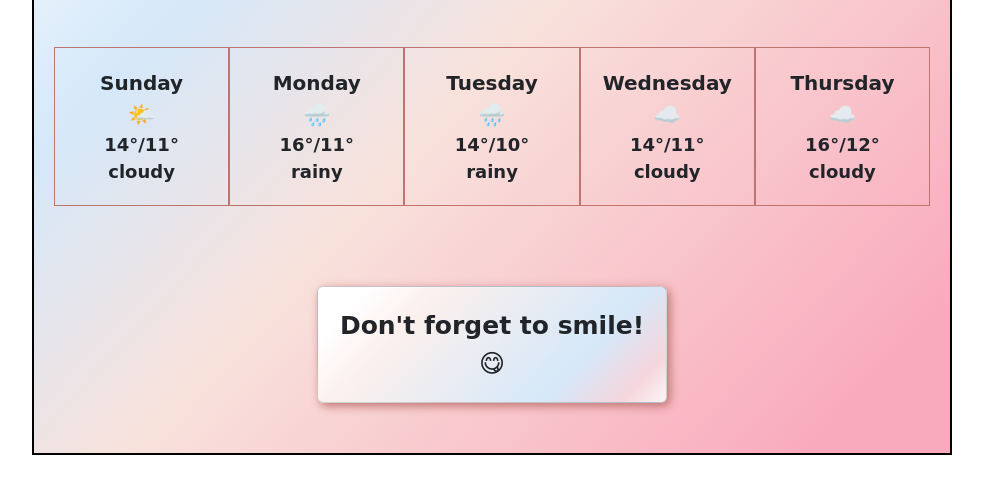
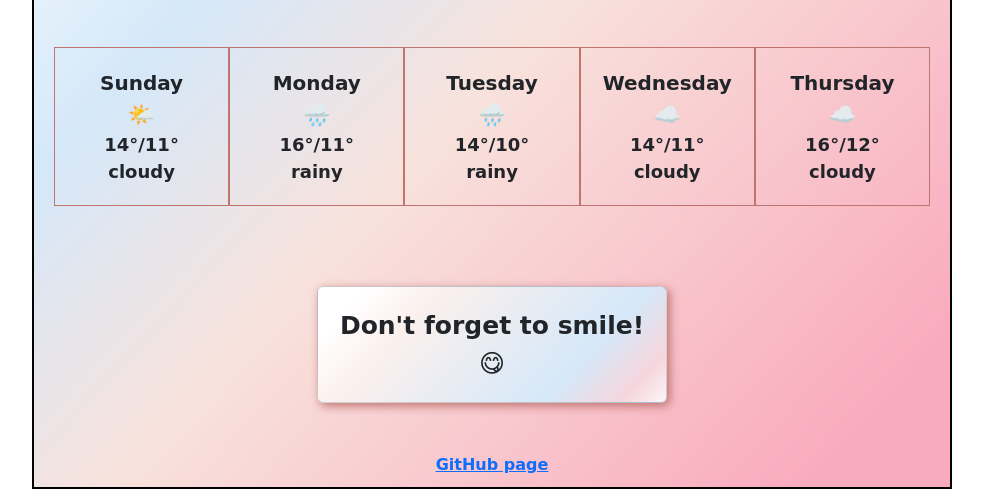
Before and after one commit to saroltah/existing-project, a plain HTML site: page index.html in a window 1280 px wide. Shown: the part 492-981 px from the top of the page, without its empty margins (148-1131 px from the left). Before the commit the page ends 947 px from the top, so only its background shows below. Drawn offline with nearby package versions, Linux system fonts and the light colour scheme; a web font is replaced by a local one.

Commit message:
added git hub link

```diff
--- a/index.html
+++ b/index.html
@@ -128,6 +128,13 @@
       </section>
       <footer>
         <div class="card dailymessage">Don't forget to smile! 😋</div>
+        <div class="git-hub-link">
+          <a
+            href="https://github.com/saroltah/my-weather-app/commits/main"
+            target="_blank"
+            >GitHub page</a
+          >
+        </div>
       </footer>
     </div>
     <script src="javaVersion3.js"></script>
--- a/style.css
+++ b/style.css
@@ -88,3 +88,6 @@ h1 {
     rgb(251, 246, 247) 100%
   );
 }
+.git-hub-link {
+  margin-bottom: 10px;
+}
```
